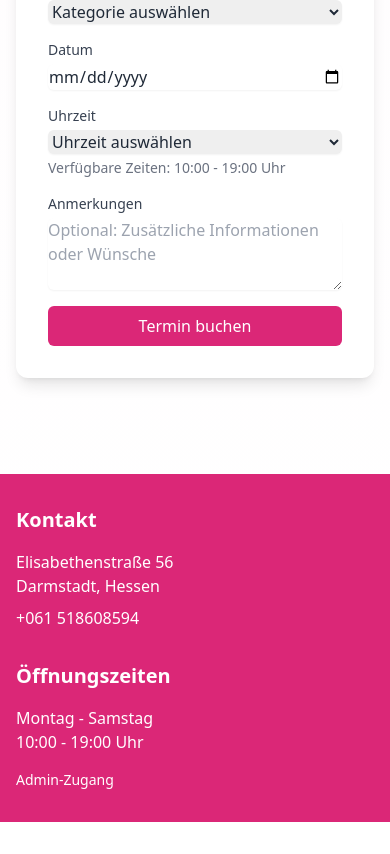
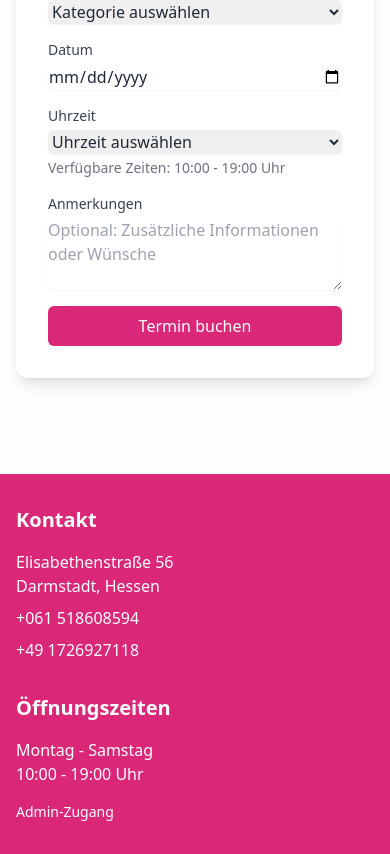
Before and after one commit to frontwebil/nails, a React (Vite) app: page / in a window 390 px wide. Shown: the part 4815-5669 px from the top of the page. Before the commit the page ends 5637 px from the top, so only its background shows below. Built offline with nearby package versions, Linux system fonts and the light colour scheme.

Commit message:
Fix phone nums

```diff
--- a/src/pages/HomePage.tsx
+++ b/src/pages/HomePage.tsx
@@ -540,6 +540,14 @@ function HomePage() {
                   +061 518608594
                 </a>
               </p>
+              <p className="mt-2">
+                <a
+                  href="tel:+491726927118"
+                  className="hover:text-pink-200 transition-colors"
+                >
+                  +49 1726927118
+                </a>
+              </p>
             </div>
             <div>
               <h4 className="text-xl font-bold mb-4">{t("footer.hours")}</h4>
```
